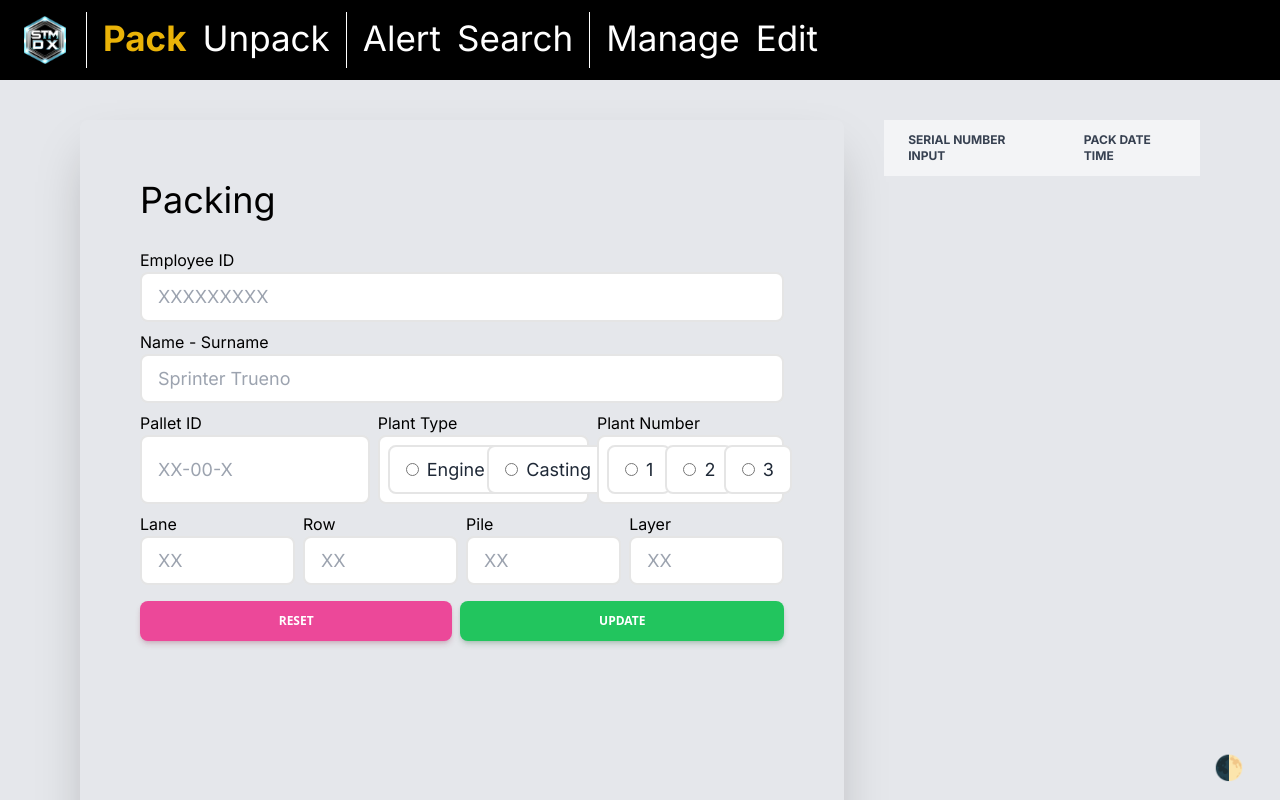
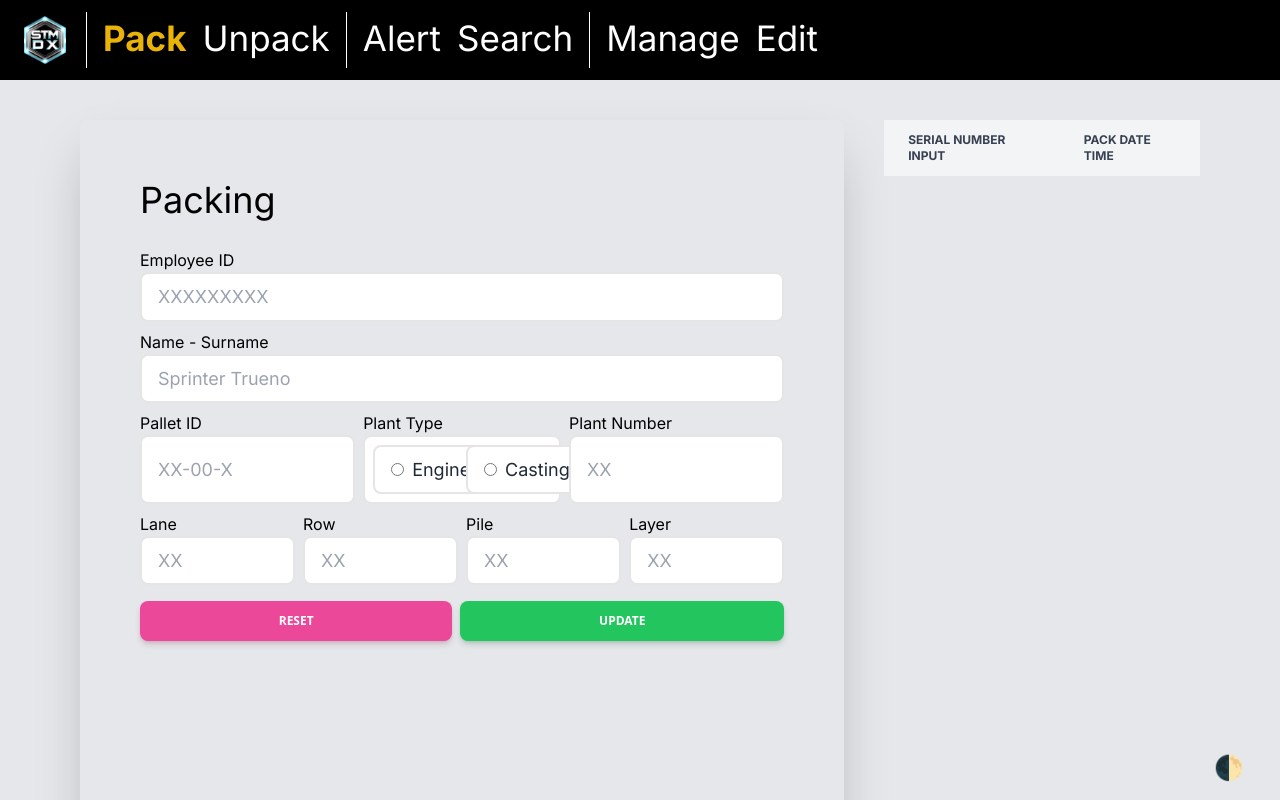
Before and after one commit to aingez/sts_safety_stock_coop_project, a Next.js app: page /pack in a window 1280 px wide. Shown: the top 800 px of the page. Built offline with nearby package versions, Linux system fonts and the light colour scheme.

Commit message:
Update page.jsx

```diff
--- a/src/app/pack/page.jsx
+++ b/src/app/pack/page.jsx
@@ -71,7 +71,7 @@ export default function PackPage() {
           <div className="custom-input-layout-1">
             <label>Employee ID</label>
             <input
-              type="text"
+              type="number"
               onInput={(e) => handlePalletIdChange(e)}
               className="custom-text-input-1"
               placeholder="XXXXXXXXX"
@@ -119,7 +119,7 @@ export default function PackPage() {
                 ))}
               </ul>
             </div>
-            <div className="custom-input-layout-1">
+            {/* <div className="custom-input-layout-1">
               <label>Plant Number</label>
               <ul className="custom-radio-1 grid-cols-3">
                 {radioOptionsPlantNum.map((option) => (
@@ -141,13 +141,23 @@ export default function PackPage() {
                   </li>
                 ))}
               </ul>
+            </div> */}
+            <div className="custom-input-layout-1">
+              <label>Plant Number</label>
+              <input
+                type="number"
+                onInput={(e) => handlePalletIdChange(e)}
+                className="custom-text-input-1"
+                placeholder="XX"
+                required
+              />
             </div>
           </div>
           <div className="flex flex-row space-x-2">
             <div className="custom-input-layout-1">
               <label>Lane</label>
               <input
-                type="text"
+                type="number"
                 onInput={(e) => handlePalletIdChange(e)}
                 className="custom-text-input-1"
                 placeholder="XX"
@@ -157,7 +167,7 @@ export default function PackPage() {
             <div className="custom-input-layout-1">
               <label>Row</label>
               <input
-                type="text"
+                type="number"
                 onInput={(e) => handlePalletIdChange(e)}
                 className="custom-text-input-1"
                 placeholder="XX"
@@ -167,7 +177,7 @@ export default function PackPage() {
             <div className="custom-input-layout-1">
               <label>Pile</label>
               <input
-                type="text"
+                type="number"
                 onInput={(e) => handlePalletIdChange(e)}
                 className="custom-text-input-1"
                 placeholder="XX"
@@ -177,7 +187,7 @@ export default function PackPage() {
             <div className="custom-input-layout-1">
               <label>Layer</label>
               <input
-                type="text"
+                type="number"
                 onInput={(e) => handlePalletIdChange(e)}
                 className="custom-text-input-1"
                 placeholder="XX"
```
